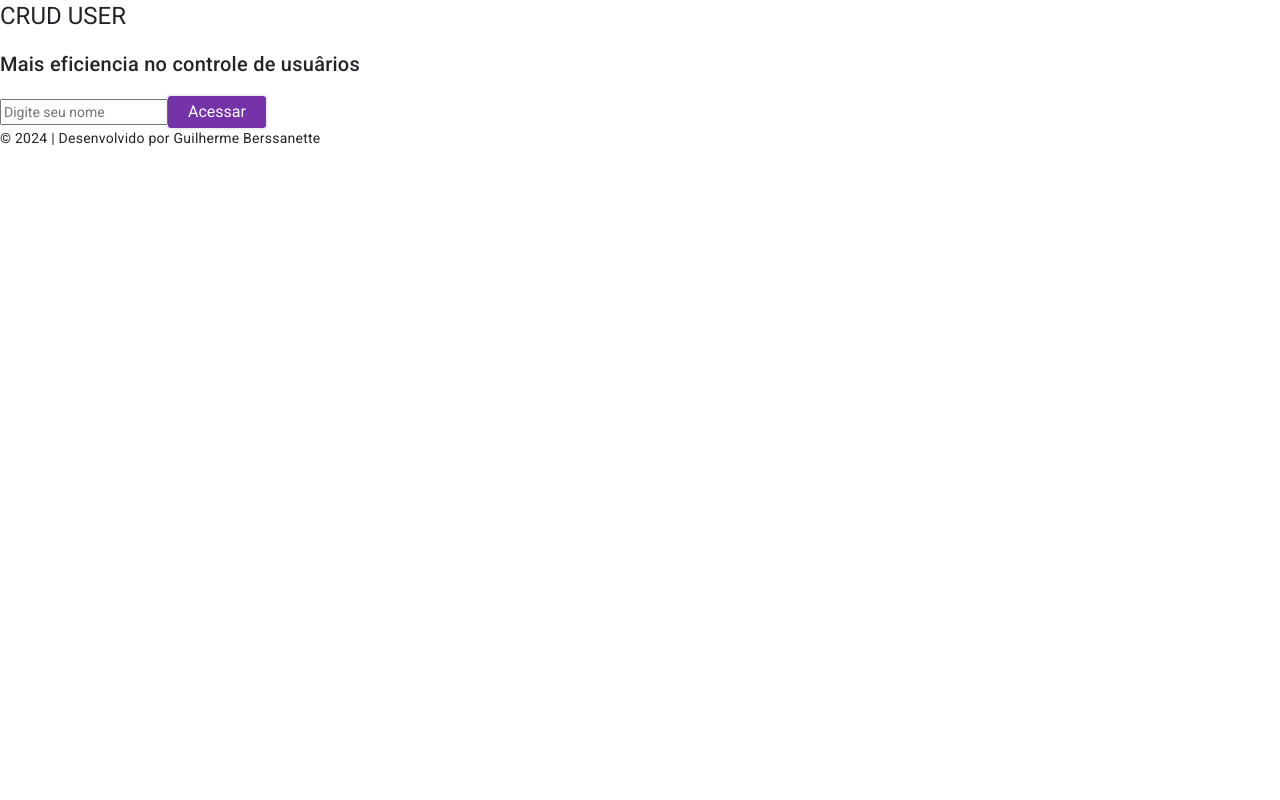
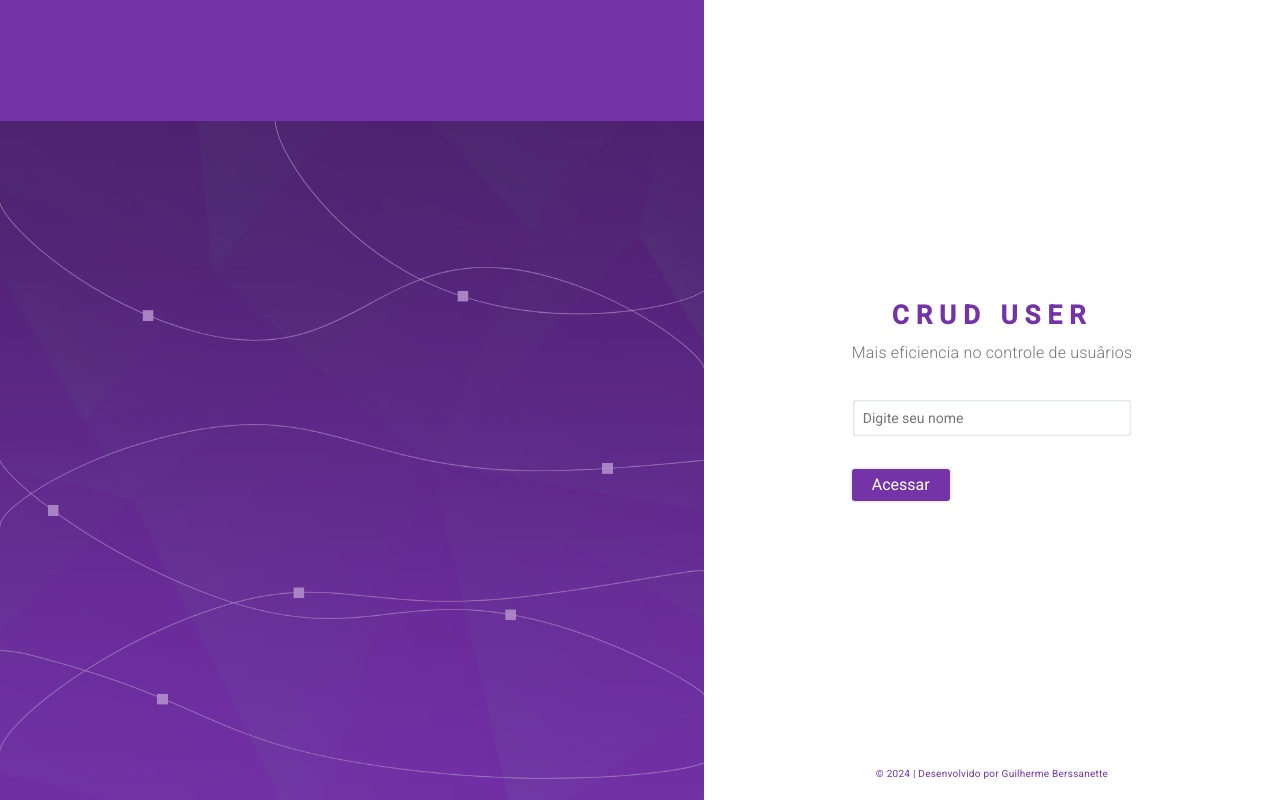
Before and after one commit to GuilhermeBerssanette/Crud-Usu-rios, an Angular app: page / in a window 1280 px wide. Built offline with nearby package versions, Linux system fonts and the light colour scheme.

Commit message:
HTML e SCSS da pagina inicial

```diff
--- a/src/app/pages/login/login.component.html
+++ b/src/app/pages/login/login.component.html
@@ -1,12 +1,13 @@
 <!-- Utilizando a class d-none e d-md-block, a imagem só aparecera para computadores e alguns Ipads -->
 <div class="area-login-backgroud d-none d-md-block"> </div>
+
 
 <div class="area-form">
     <form>
         <h1 class="titulo">CRUD USER</h1>
         <h2 class="subtitulo">Mais eficiencia no controle de usuârios</h2>
 
-        <input type="text" placeholder="Digite seu nome">
+        <input class="input-form" type="text" placeholder="Digite seu nome">
 
         <app-button textButton="Acessar"> </app-button>
     </form>
--- a/src/app/pages/login/login.component.scss
+++ b/src/app/pages/login/login.component.scss
@@ -0,0 +1,65 @@
+.area-login-backgroud {
+    height: 100%;
+    width: 55%;
+    display: block;
+    float: left;
+    background-image: url('../../../assets/background-login.png');
+    background-color: var(--primary-color);
+    background-size: 100% auto;
+    background-position: center bottom;
+    background-repeat: no-repeat;
+}
+
+.area-form {
+    height: 100%;
+    width: 45%;
+    float: left;
+    background: #fff;
+    display: flex;
+    align-items: center;
+    justify-content: center;
+    flex-wrap: nowrap;
+}
+
+@media only screen and (max-width: 767px) { .area-form {width: 100%;} }
+
+.titulo {
+    font-size: 26px;
+    font-weight: bold;
+    text-align: center;
+    letter-spacing: 7px;
+    color: var(--primary-color);
+    padding: 0;
+    margin-bottom: 6px;
+}
+
+.subtitulo {
+    font-size: 16px;
+    font-weight: 300;
+    color: var(--gray-color);
+    margin: 0px 0px 30px 0px;
+    padding: 0;
+    text-align: center;
+}
+
+.input-form {
+    outline: none;
+    padding: 8px 10px;
+    width: 100%;
+    border-radius: 4px;
+    border: 1px solid #00000000;
+    margin-bottom: 32px;
+    transition: 0.3s linear all;
+    box-shadow: inset 1px 1px 2px #babecc80, inset -1px -1px 2px #d8d8d8b0;
+    &:focus {
+        border: 1px solid var(--primary-color);
+    }
+}
+
+.footer {
+    position: absolute;
+    bottom: 4px;
+    font-size: 10px;
+    color: var(--primary-color);
+
+}
```
